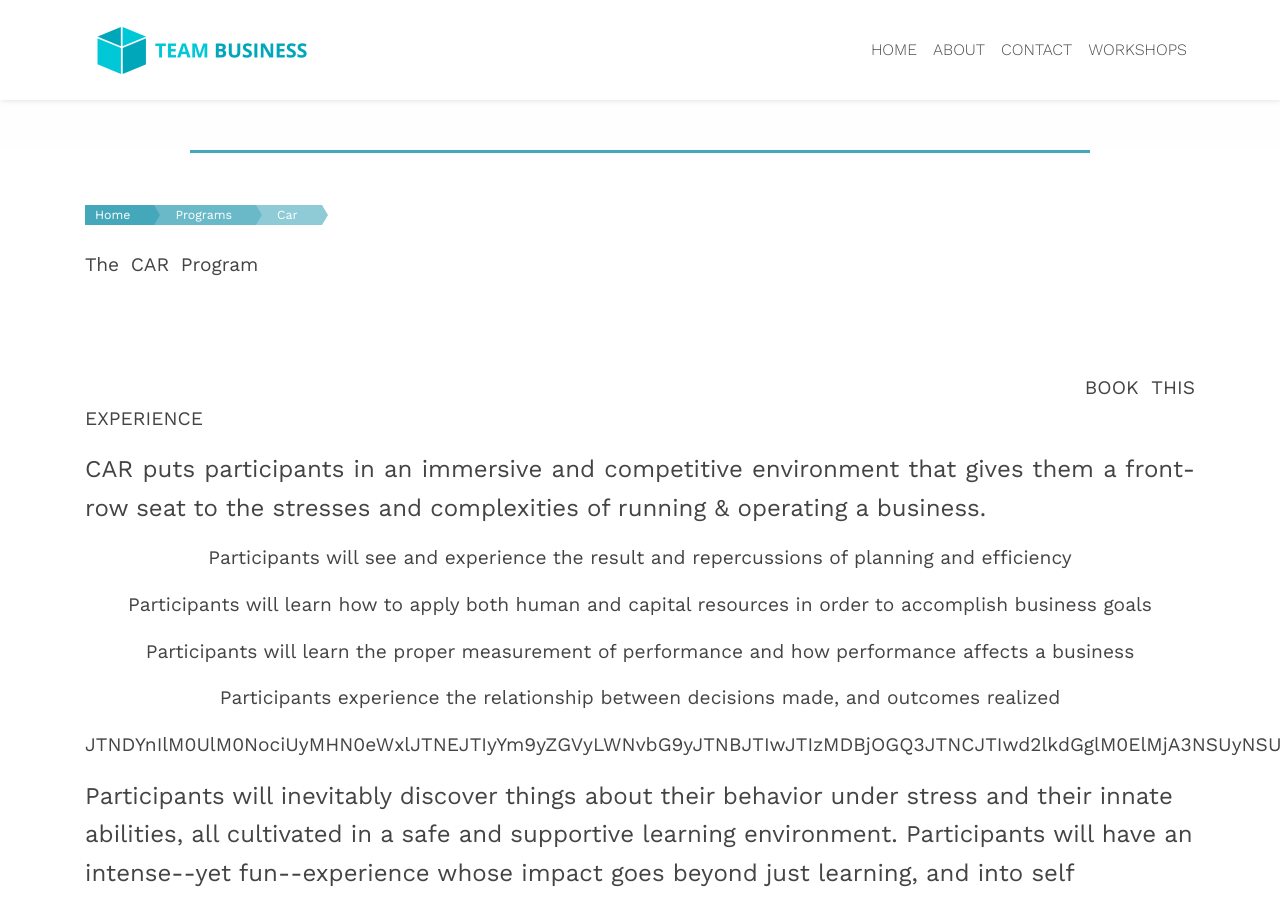
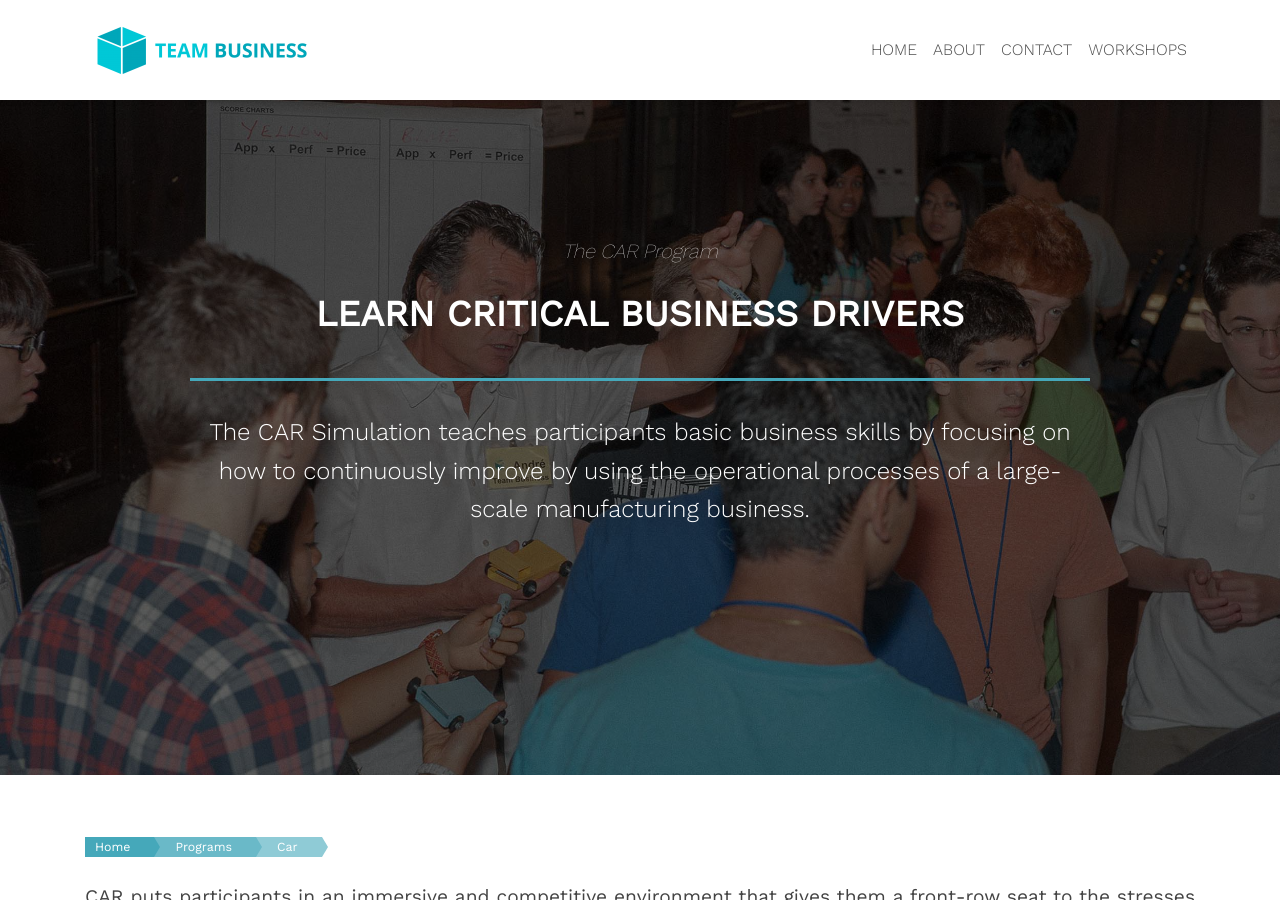
Before and after one commit to zac-heisey/team-business, a Jekyll site: the page built from _pages/car.md, in a window 1280 px wide and 900 px high. Built offline with Jekyll 4.4.1, drawn with Linux system fonts in a browser that asks for light colours; nearby versions of some CDN libraries; some of the changed text lies outside the part shown.

```diff
--- a/_pages/car.md
+++ b/_pages/car.md
@@ -1,31 +1,46 @@
 ---
 layout: page
 title: Car Program
-permalink: /programs/car/
-description:
+permalink: "/programs/car/"
+description: ''
+section-title: The CAR Program
+intro-1: Learn Critical Business Drivers
+intro-2: The CAR Simulation teaches participants basic business skills by focusing
+  on how to continuously improve by using the operational processes of a large-scale
+  manufacturing business.
+header-image: "/assets/images/car-program.jpg"
+
 ---
-The CAR Program<span style="color: #ffffff;">By thinking hard about the critical business inputs of staff, time, resources, information, and processes, participants gain an understanding of how to identify opportunities for improvement within the business. They gain a dramatic appreciation for the relationship between quality, volume, and cost inside a classic business operational structure.</span><span style="color: #ffffff;">The CAR Simulation teaches participants basic business skills by focusing on how to continuously improve by using the operational processes of a large-scale manufacturing business.</span>BOOK THIS EXPERIENCE
-<p style="font-size: 24px;">CAR puts participants in an immersive and competitive environment that gives them a front-row seat to the stresses and complexities of running &amp; operating a business.</p>
+CAR puts participants in an immersive and competitive environment that gives them a front-row seat to the stresses and complexities of running & operating a business.
 
-<p style="text-align: center;">Participants will see and experience the result and repercussions of planning and efficiency</p>
+By thinking hard about the critical business inputs of staff, time, resources, information, and processes, participants gain an understanding of how to identify opportunities for improvement within the business. They gain a dramatic appreciation for the relationship between quality, volume, and cost inside a classic business operational structure.
 
-<p style="text-align: center;">Participants will learn how to apply both human and capital resources in order to accomplish business goals</p>
+![car program step 1](/assets/images/car-1.png "CAR Program Step 1")
 
-<p style="text-align: center;">Participants will learn the proper measurement of performance and how performance affects a business</p>
+Participants will see and experience the result and repercussions of planning and efficiency
 
-<p style="text-align: center;">Participants experience the relationship between decisions made, and outcomes realized</p>
-JTNDYnIlM0UlM0NociUyMHN0eWxlJTNEJTIyYm9yZGVyLWNvbG9yJTNBJTIwJTIzMDBjOGQ3JTNCJTIwd2lkdGglM0ElMjA3NSUyNSUzQiUyMiUzRQ==
-<p style="font-size: 24px; text-align: left;">Participants will inevitably discover things about their behavior under stress and their innate abilities, all cultivated in a safe and supportive learning environment. Participants will have an intense--yet fun--experience whose impact goes beyond just learning, and into self discovery. Students come away with many important experiences.</p>
-&nbsp;
-<p style="font-size: 24px; text-align: left;"><strong style="color: #000;">Key Learnings:</strong></p>
+![car program step 2](/assets/images/car-2.png "CAR Program Step 2")
 
-<ul style="font-size: 20px;">
- 	<li>Business drivers: quality, volume and cost</li>
- 	<li>How changing these drivers affects profitability</li>
- 	<li>Benchmarking</li>
- 	<li>Understanding of critical business drivers: staff, time, resources, information and processes and the how to manage constraints</li>
- 	<li>How these drivers can be used to identify shortcomings and opportunities for improvement within a business</li>
-</ul>
-JTNDYnIlM0UlM0NociUyMHN0eWxlJTNEJTIyYm9yZGVyLWNvbG9yJTNBJTIwJTIzMDBjOGQ3JTNCJTIwd2lkdGglM0ElMjA3NSUyNSUzQiUyMiUzRQ==
-<p style="font-size: 24px; text-align: left;">Teams typically have 7-10 members each, and a workshop can be up to 120 people. Participants of all disciplines can participate. The program can be run in 4 hours in a single session.</p>
-BOOK THIS EXPERIENCEBACK TO PROGRAMS
+Participants will learn how to apply both human and capital resources in order to accomplish business goals
+
+![car program step 3](/assets/images/car-3.png "CAR Program Step 3")
+
+Participants will learn the proper measurement of performance and how performance affects a business
+
+![car program step 4](/assets/images/car-4.png "CAR Program Step 4")
+
+Participants experience the relationship between decisions made, and outcomes realized
+
+***
+
+### No One Gets to Hide in a Team Business Workshop
+
+Participants will inevitably discover things about their behavior under stress and their innate abilities, all cultivated in a safe and supportive learning environment. Participants will have an intense--yet fun--experience whose impact goes beyond just learning, and into self discovery. Students come away with many important experiences.
+
+**Key Learnings:**
+
+* Business drivers: quality, volume and cost
+* How changing these drivers affects profitability
+* Benchmarking
+* Understanding of critical business drivers: staff, time, resources, information and processes and the how to manage constraints
+* How these drivers can be used to identify shortcomings and opportunities for improvement within a business
```
Also changed, not shown: .forestry/front_matter/templates/page-template.yml.
